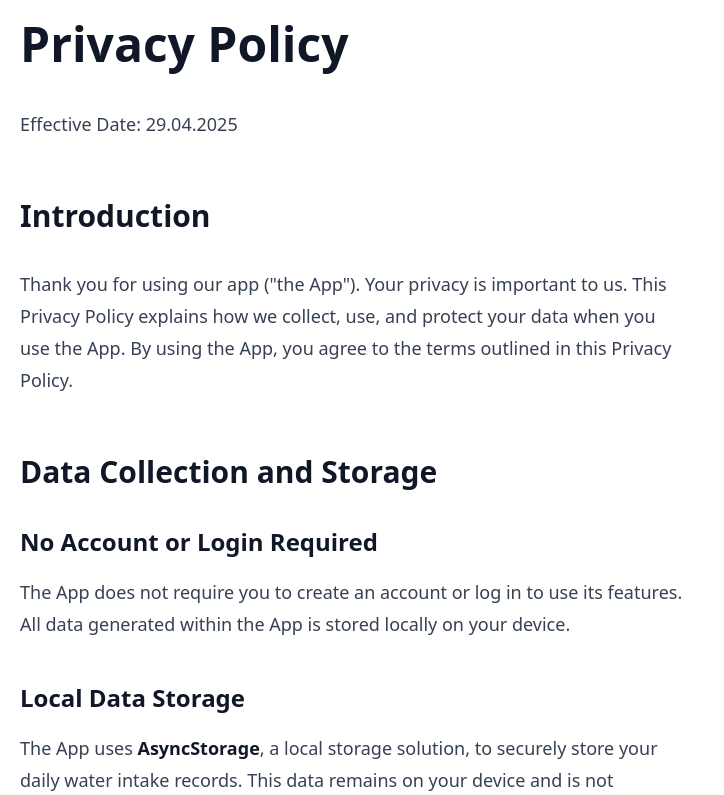
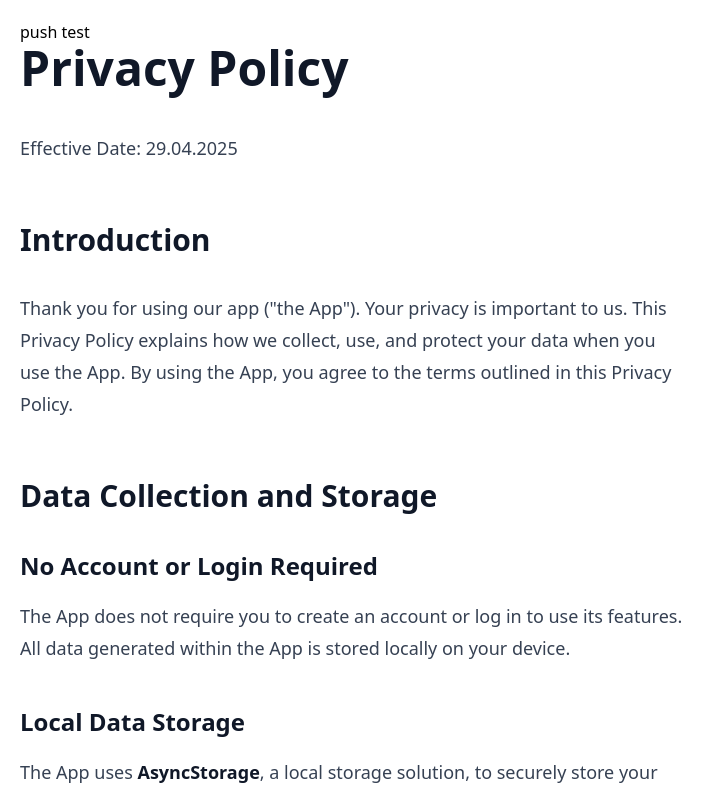
Before and after one commit to michalstaniecko/hydration-website, a Nuxt app: page /privacy-policy in a window 1280 px wide. Shown: the top 795 px of the page, without its empty margins (0-724 px from the left). Built offline with nearby package versions, Linux system fonts and the light colour scheme.

Commit message:
push test

```diff
--- a/pages/privacy-policy.vue
+++ b/pages/privacy-policy.vue
@@ -54,6 +54,7 @@ By using the App, you confirm that you have read and understood this Privacy Pol
 
 <template>
   <div class="p-5">
+    <div>push test</div>
     <div class="prose-sm md:prose lg:prose-lg" v-html="result"/>
   </div>
 </template>
```
